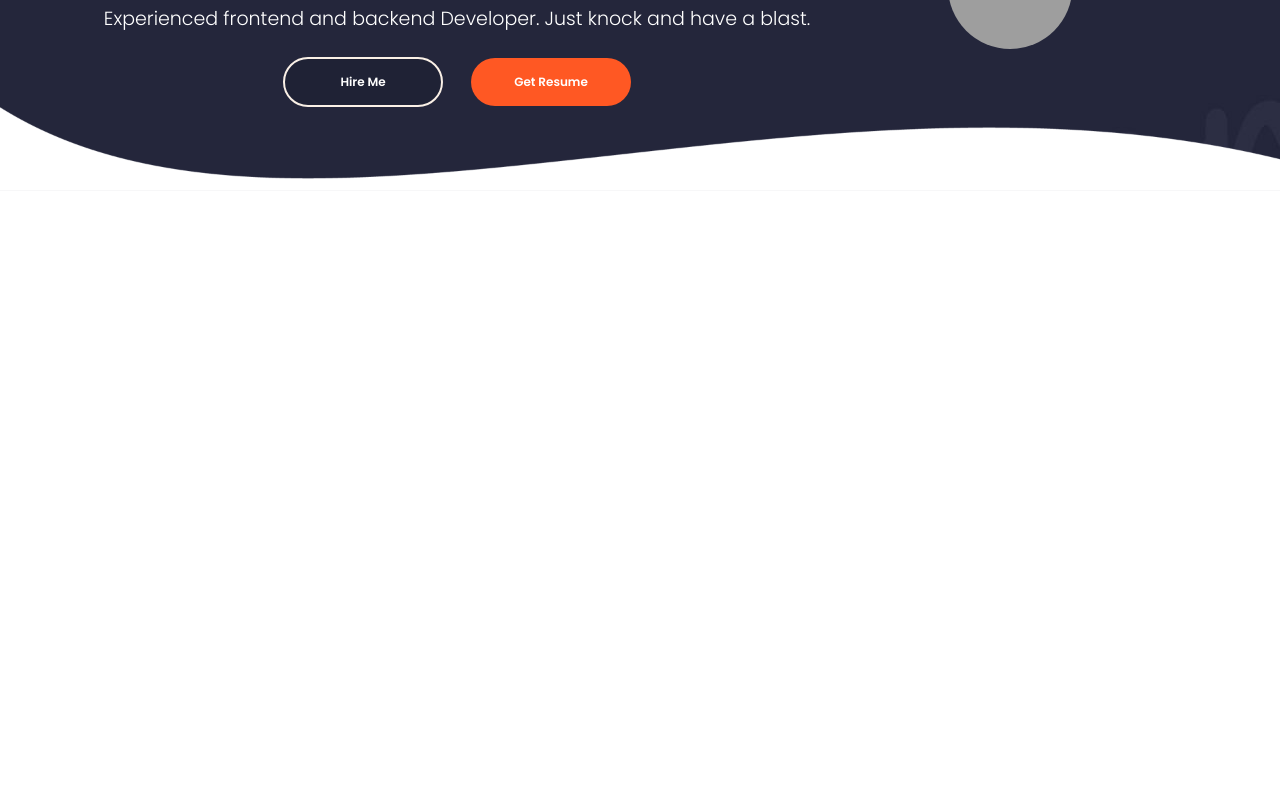
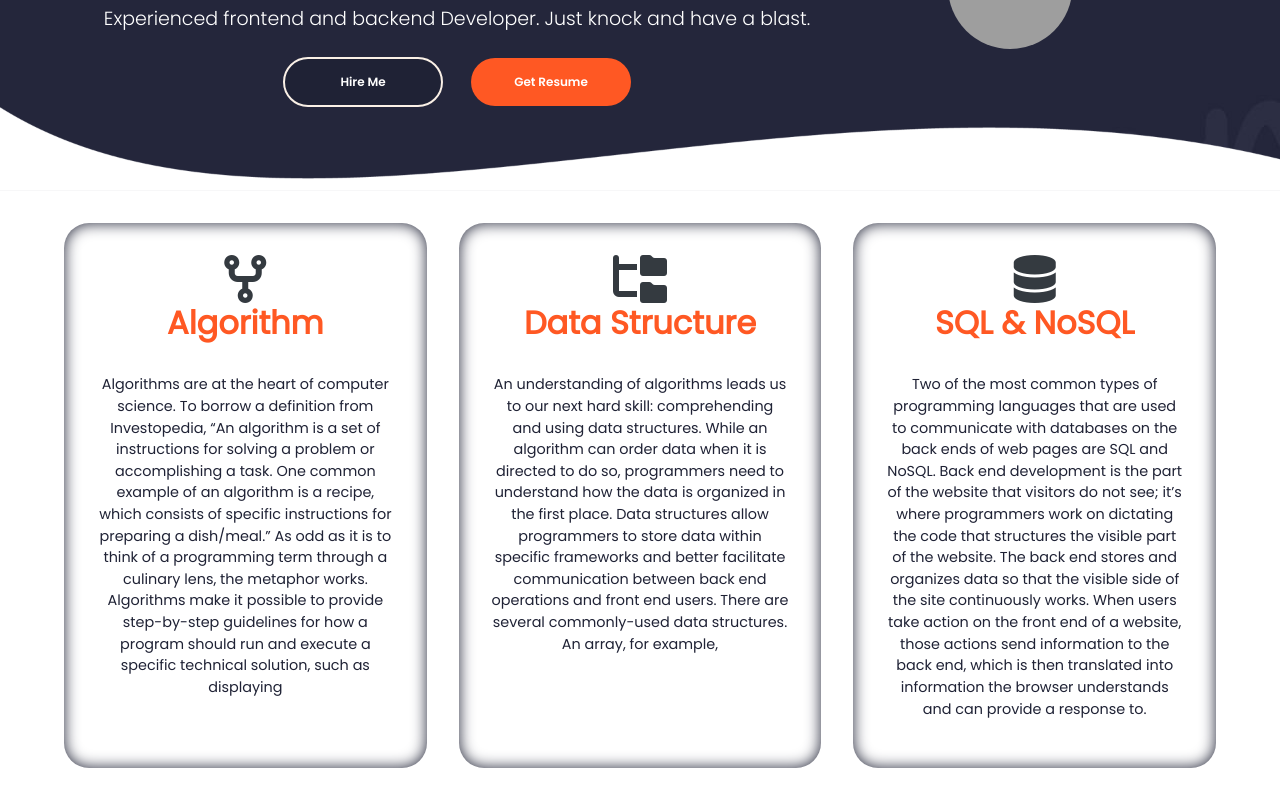
Before and after one commit to rifatptk/ReactPortFolio, a React (Create React App) app: page / in a window 1280 px wide. Shown: the part 369-1169 px from the top of the page. Before the commit the page ends 800 px from the top, so only its background shows below. Built offline with nearby package versions, Linux system fonts and the light colour scheme; grey boxes are pictures that could not be loaded; a web font is replaced by a local one.

Commit message:
skills section added

```diff
--- a/public/index.html
+++ b/public/index.html
@@ -19,14 +19,16 @@
       href="https://stackpath.bootstrapcdn.com/bootstrap/4.5.0/css/bootstrap.min.css"
     />
     <link
-      rel="stylesheet"
-      type="text/css"
-      href="https://stackpath.bootstrapcdn.com/font-awesome/4.7.0/css/font-awesome.min.css"
-    />
-    <link
       href="//db.onlinewebfonts.com/c/157c6cc36dd65b1b2adc9e7f3329c761?family=Amazon+Ember"
       rel="stylesheet"
       type="text/css"
+    />
+    <link
+      rel="stylesheet"
+      href="https://cdnjs.cloudflare.com/ajax/libs/font-awesome/6.1.1/css/all.min.css"
+      integrity="sha512-KfkfwYDsLkIlwQp6LFnl8zNdLGxu9YAA1QvwINks4PhcElQSvqcyVLLD9aMhXd13uQjoXtEKNosOWaZqXgel0g=="
+      crossorigin="anonymous"
+      referrerpolicy="no-referrer"
     />
 
     <title>REACT Portfolio</title>
--- a/src/App.js
+++ b/src/App.js
@@ -1,12 +1,14 @@
 import "./App.css";
 import Profile from "./PortfolioContainer/Home/Profile";
 import Navigation from "./PortfolioContainer/Navigation/Navigation";
+import Skills from "./PortfolioContainer/Skills/Skills";
 
 function App() {
   return (
     <div className="App">
       <Navigation/>
       <Profile />
+      <Skills/>
     </div>
   );
 }
--- a/src/PortfolioContainer/Home/Profile.js
+++ b/src/PortfolioContainer/Home/Profile.js
@@ -12,16 +12,16 @@ export default function Profile() {
           <div className="colz">
             <div className="colz-icon">
               <a target="_blank" href="https://www.facebook.com/rifatptk">
-                <i className="fa fa-facebook-square"></i>
+              <i className="fa-brands fa-facebook-square"></i>
               </a>
               <a target="_blank" href="https://www.instagram.com/rifatptk/">
-              <i className="fa fa-instagram"></i>
+              <i className="fa-brands fa-instagram-square"></i>
               </a>
               <a target="_blank" href="https://github.com/rifatptk">
-                <i className="fa fa-github-square"></i>
+                <i className="fa-brands fa-github-square"></i>
               </a>
               <a target="_blank" href="https://www.linkedin.com/in/rifatptk/">
-                <i className="fa fa-linkedin-square"></i>
+                <i className="fa-brands fa-linkedin"></i>
               </a>
             </div>
           </div>
--- /dev/null
+++ b/src/PortfolioContainer/Skills/Skills.css
@@ -0,0 +1,28 @@
+.skills-container {
+  margin: 2rem 4rem;
+  display: flex;
+  gap: 2rem;
+  justify-content: space-between;
+  text-align: center;
+}
+.skill {
+  flex: 1;
+  /* border: 1px solid #1f2235; */
+  border-radius: 25px;
+  padding: 2rem;
+  box-shadow: inset 0 0 15px #1f2235;
+  color: #1f2235;
+}
+
+.skills-container .skill i {
+  color: var(--dark);
+  font-size: 3rem;
+}
+.skill-header {
+  color: var(--dark-orange);
+  font-weight: bold;
+  margin-bottom: 2rem;
+}
+.skill p {
+  font-size: 0.9rem;
+}
--- /dev/null
+++ b/src/PortfolioContainer/Skills/Skills.js
@@ -0,0 +1,53 @@
+import React from "react";
+import "./Skills.css";
+
+export default function Skills() {
+  return (
+    <div className="skills-container">
+      <div className="skill">
+        <i class="fa fa-code-fork"></i>
+        <h2 className="skill-header">Algorithm</h2>
+        <p className="skill-details">
+          Algorithms are at the heart of computer science. To borrow a
+          definition from Investopedia, “An algorithm is a set of instructions
+          for solving a problem or accomplishing a task. One common example of
+          an algorithm is a recipe, which consists of specific instructions for
+          preparing a dish/meal.” As odd as it is to think of a programming term
+          through a culinary lens, the metaphor works. Algorithms make it
+          possible to provide step-by-step guidelines for how a program should
+          run and execute a specific technical solution, such as displaying
+        </p>
+      </div>
+      <div className="skill">
+        <i class="fa-solid fa-folder-tree"></i>
+        <h2 className="skill-header">Data Structure</h2>
+        <p className="skill-details">
+          An understanding of algorithms leads us to our next hard skill:
+          comprehending and using data structures. While an algorithm can order
+          data when it is directed to do so, programmers need to understand how
+          the data is organized in the first place. Data structures allow
+          programmers to store data within specific frameworks and better
+          facilitate communication between back end operations and front end
+          users. There are several commonly-used data structures. An array, for
+          example,
+        </p>
+      </div>
+      <div className="skill">
+        <i class="fa-solid fa-database"></i>
+        <h2 className="skill-header">SQL & NoSQL </h2>
+        <p className="skill-details">
+          Two of the most common types of programming languages that are used to
+          communicate with databases on the back ends of web pages are SQL and
+          NoSQL. Back end development is the part of the website that visitors
+          do not see; it’s where programmers work on dictating the code that
+          structures the visible part of the website. The back end stores and
+          organizes data so that the visible side of the site continuously
+          works. When users take action on the front end of a website, those
+          actions send information to the back end, which is then translated
+          into information the browser understands and can provide a response
+          to.
+        </p>
+      </div>
+    </div>
+  );
+}
```
